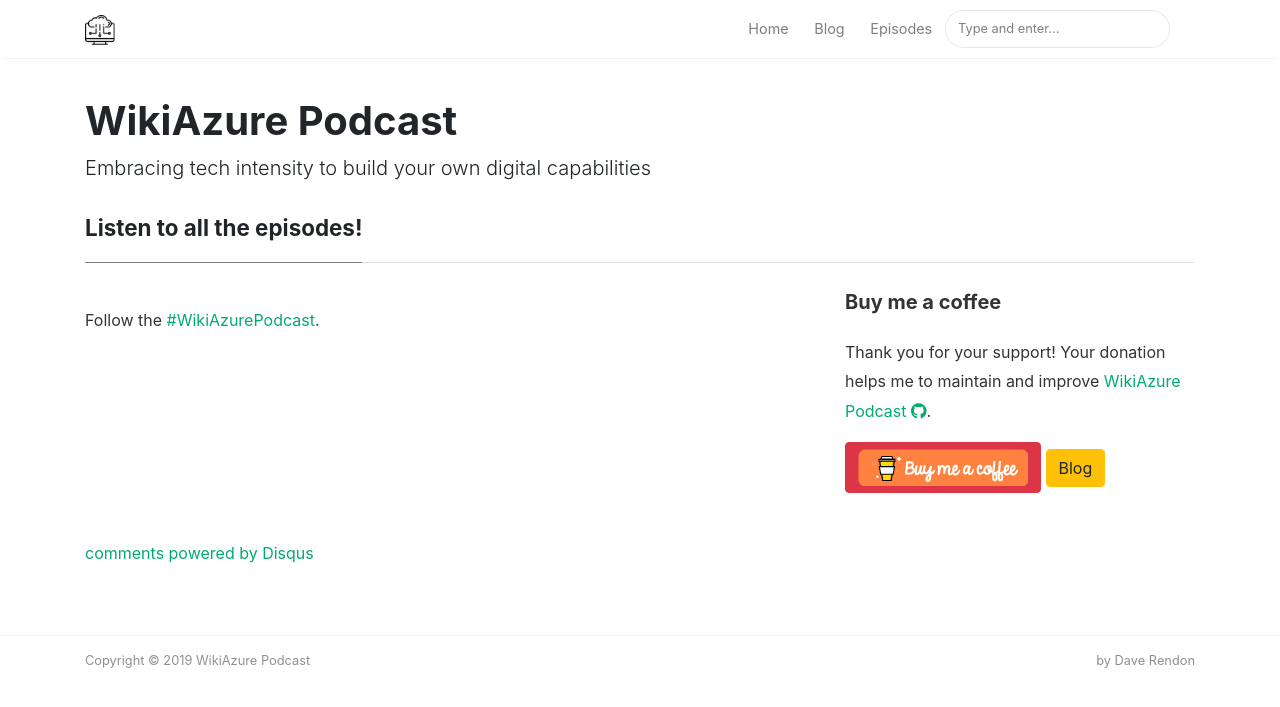
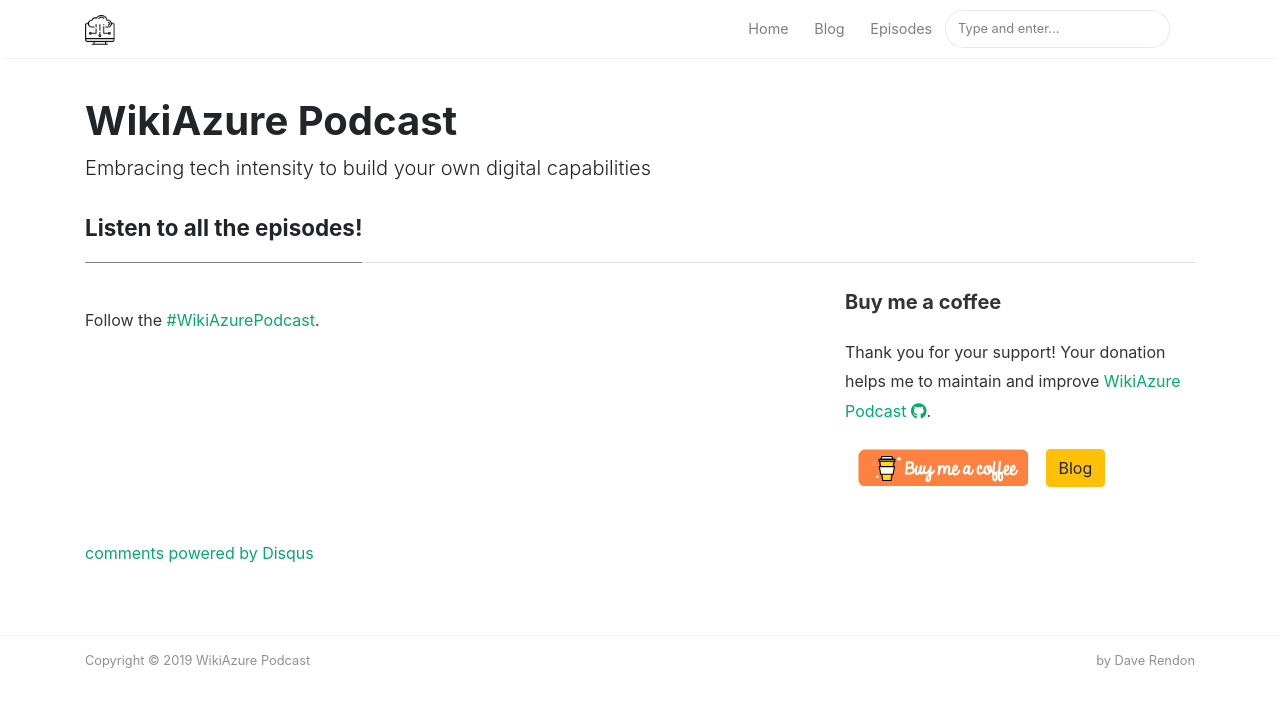
Before and after one commit to daveRendon/wikiazure-podcast, a Jekyll site: the page built from _pages/episodes.md, in a window 1280 px wide. Shown: the top 707 px of the page. Built offline with Jekyll 4.4.1, drawn with Linux system fonts in a browser that asks for light colours; nearby versions of some CDN libraries; comment, search, counter and statistics services are not loaded.

Commit message:
Update episodes.md

```diff
--- a/_pages/episodes.md
+++ b/_pages/episodes.md
@@ -21,7 +21,7 @@
 
 <p>Thank you for your support! Your donation helps me to maintain and improve <a target="_blank" href="https://podcast.wikiazure.com">WikiAzure Podcast <i class="fab fa-github"></i></a>.</p>
 
-<a target="_blank" href="https://www.paypal.com/cgi-bin/webscr?cmd=_donations&business=UMSKQ3JWADJZG&lc=US&item_name=WikiAzure%20Podcast&currency_code=USD&bn=PP%2dDonationsBF%3abtn_donate_LG%2egif%3aNonHosted" class="btn btn-danger">
+<a target="_blank" href="https://www.paypal.com/cgi-bin/webscr?cmd=_donations&business=UMSKQ3JWADJZG&lc=US&item_name=WikiAzure%20Podcast&currency_code=USD&bn=PP%2dDonationsBF%3abtn_donate_LG%2egif%3aNonHosted" class="btn">
 <img src="assets\images\coffee.png">
 </a>
 
```
